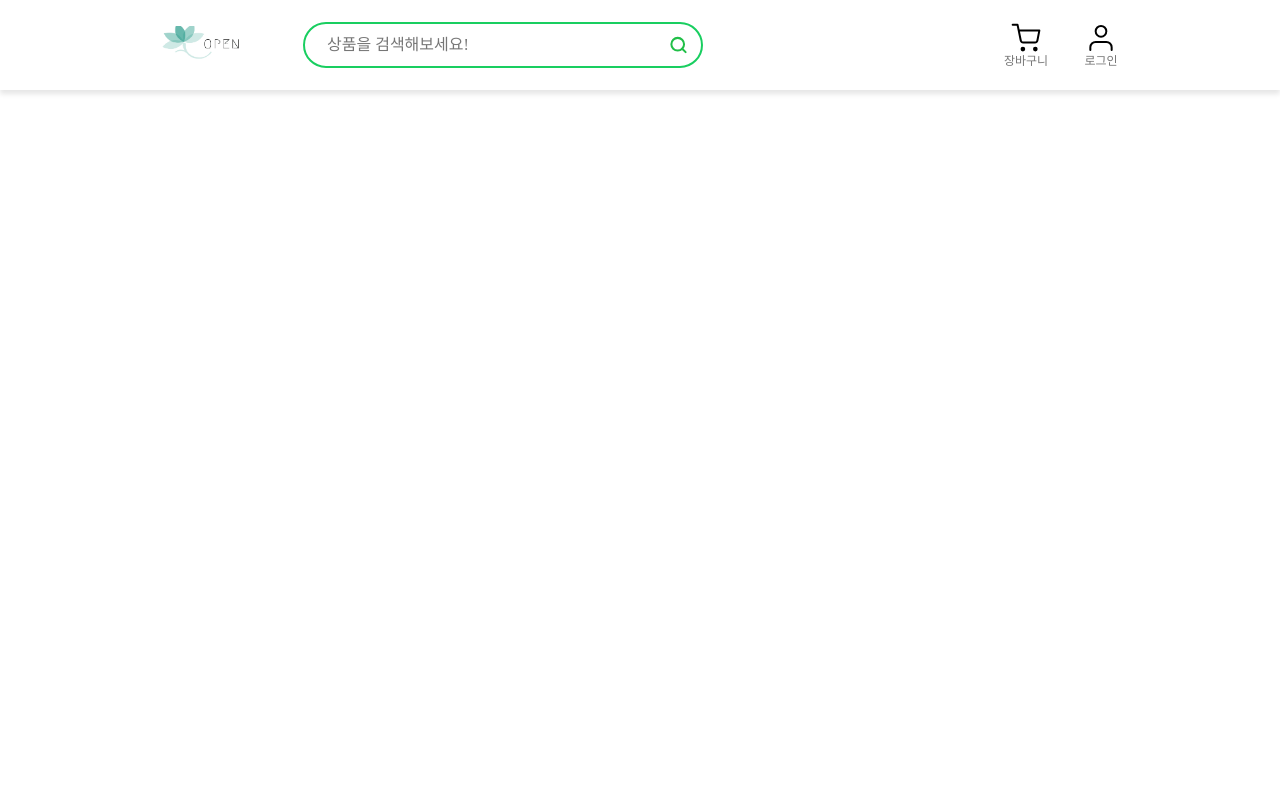
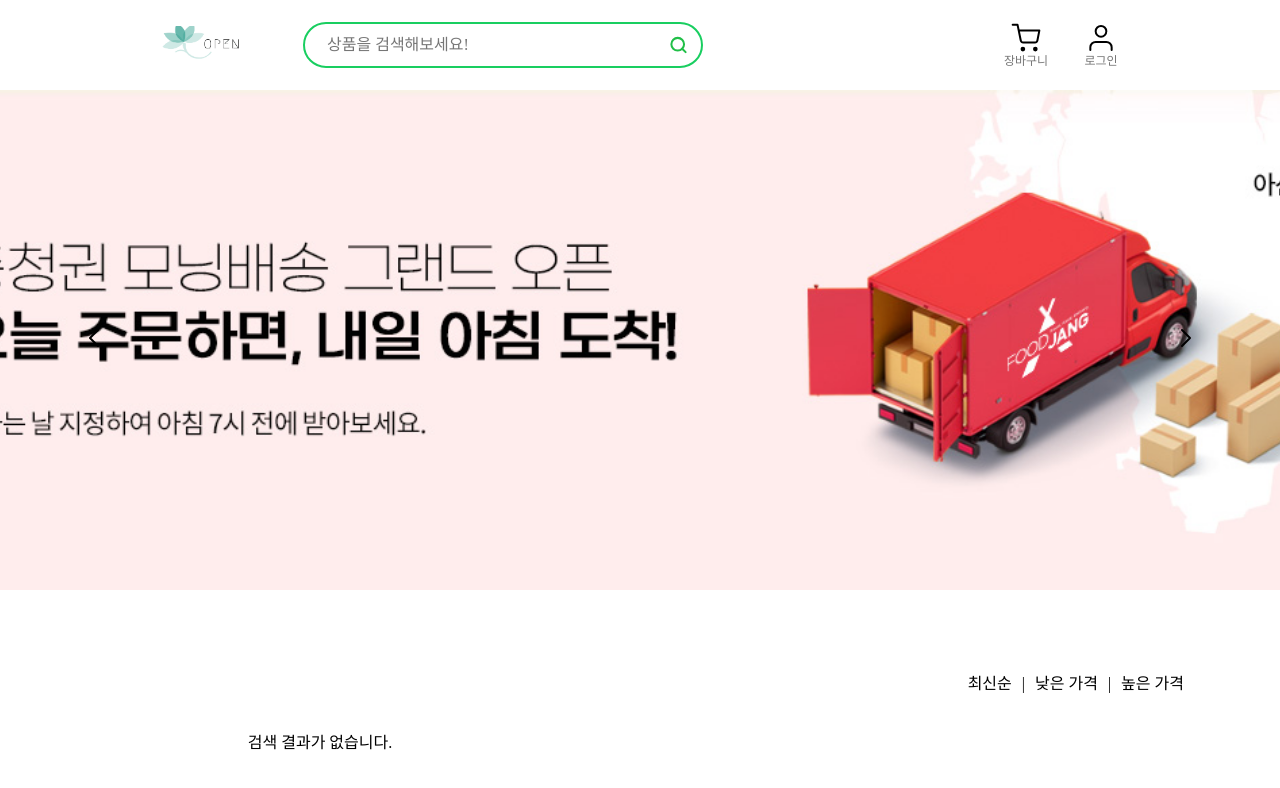
Before and after one commit to fefepo/online-food-shopping, a React (Create React App) app: page /search in a window 1280 px wide. Before the commit this address had no page. Shown: the top 788 px of the page. Built offline with nearby package versions, Linux system fonts and the light colour scheme.

Commit message:
검색 기능 추가, 상품DB 수정, 정렬 기능 수정

```diff
--- a/src/App.jsx
+++ b/src/App.jsx
@@ -10,6 +10,7 @@ import Register from "./pages/Register";
 import MyPage from "./pages/MyPage";
 import AdminPage from "./pages/AdminPage";
 import OrderHistory from "./pages/OrderHistory";
+import { SearchPage } from "./pages/SearchPage";
 import { signOut } from "firebase/auth";
 import { auth } from "./firebase";
 
@@ -73,6 +74,7 @@ function App() {
         <Route path="/mypage" element={<MyPage />} />
         <Route path="/admin" element={<AdminPage />} />
         <Route path="/order-history" element={<OrderHistory />} />
+        <Route path="/search" element={<SearchPage convertPrice={convertPrice} />} /> {/* 추가된 라우트 */}
       </Routes>
     </BrowserRouter>
   );
--- a/src/components/eventBanner/eventBanner.jsx
+++ b/src/components/eventBanner/eventBanner.jsx
@@ -5,8 +5,9 @@ export const EventBanner = () => {
     <article
       className={styles.banner}
       style={{
-        backgroundImage: "url(/images/event.png",
-        backgroundSize: "100%",
+        backgroundImage: "url(/images/event.jpg",
+        backgroundSize: "cover",
+        backgroundPosition: "center",
       }}
     >
       <div className={styles.right}>
--- a/src/components/header/topNavigationBar/topNavigationBar.jsx
+++ b/src/components/header/topNavigationBar/topNavigationBar.jsx
@@ -1,12 +1,20 @@
 import styles from "./topNavigationBar.module.css";
 import { Link, useNavigate } from "react-router-dom";
+import { useState } from "react";
 
 export const TopNavigationBar = ({ cart, isAuthenticated, logout, isAdmin }) => {
   const navigate = useNavigate();
+  const [searchTerm, setSearchTerm] = useState("");
 
   const handleLogout = () => {
     logout();
     navigate("/login");
+  };
+
+  const handleSearch = (e) => {
+    if (e.key === 'Enter') {
+      navigate(`/search?query=${searchTerm}`);
+    }
   };
 
   return (
@@ -18,8 +26,18 @@ export const TopNavigationBar = ({ cart, isAuthenticated, logout, isAdmin }) =>
           </h1>
         </Link>
         <div className={styles.input_wrap}>
-          <input type="text" placeholder="상품을 검색해보세요!" />
-          <img src="/images/icon-search.svg" alt="search" />
+          <input
+            type="text"
+            placeholder="상품을 검색해보세요!"
+            value={searchTerm}
+            onChange={(e) => setSearchTerm(e.target.value)}
+            onKeyPress={handleSearch}
+          />
+          <img
+            src="/images/icon-search.svg"
+            alt="search"
+            onClick={() => navigate(`/search?query=${searchTerm}`)}
+          />
         </div>
       </div>
 
@@ -64,7 +82,6 @@ export const TopNavigationBar = ({ cart, isAuthenticated, logout, isAdmin }) =>
                 <span>로그아웃</span>
               </button>
             </>
-
           )
         ) : (
           <Link to="/login">
--- a/src/components/main/main.jsx
+++ b/src/components/main/main.jsx
@@ -1,16 +1,15 @@
-// src/components/main/main.jsx
 import styles from "./main.module.css";
 import { useEffect } from "react";
 import { EventBanner } from "../eventBanner/eventBanner";
 import { Product } from "../products/product";
-import { collection, getDocs } from 'firebase/firestore';
+import { collection, getDocs, query, orderBy } from 'firebase/firestore';
 import { db } from '../../firebase';
 
 export const Main = ({ convertPrice, products, setProducts }) => {
   const sortProduct = (type) => {
     const newProduct = [...products];
     if (type === "recent") {
-      newProduct.sort((a, b) => a.id - b.id);
+      newProduct.sort((a, b) => b.createdAt.seconds - a.createdAt.seconds);
     } else if (type === "row") {
       newProduct.sort((a, b) => a.price - b.price);
     } else if (type === "high") {
@@ -22,7 +21,8 @@ export const Main = ({ convertPrice, products, setProducts }) => {
   useEffect(() => {
     const fetchProducts = async () => {
       const productsCollection = collection(db, 'products');
-      const productSnapshot = await getDocs(productsCollection);
+      const q = query(productsCollection, orderBy("createdAt", "desc"));
+      const productSnapshot = await getDocs(q);
       const productList = productSnapshot.docs.map(doc => ({ id: doc.id, ...doc.data() }));
       setProducts(productList);
     };
--- a/src/pages/AdminPage.jsx
+++ b/src/pages/AdminPage.jsx
@@ -1,6 +1,6 @@
 import React, { useState, useEffect } from 'react';
 import { db } from '../firebase';
-import { collection, addDoc, deleteDoc, doc, updateDoc, getDocs } from 'firebase/firestore';
+import { collection, addDoc, deleteDoc, doc, updateDoc, getDocs, serverTimestamp } from 'firebase/firestore';
 import styles from './adminPage.module.css';
 
 const AdminPage = () => {
@@ -22,8 +22,12 @@ const AdminPage = () => {
 
   const handleAddProduct = async () => {
     try {
-      const docRef = await addDoc(collection(db, 'products'), newProduct);
-      setProducts([...products, { id: docRef.id, ...newProduct }]);
+      const newProductWithTimestamp = {
+        ...newProduct,
+        createdAt: serverTimestamp() // createdAt 필드를 추가
+      };
+      const docRef = await addDoc(collection(db, 'products'), newProductWithTimestamp);
+      setProducts([...products, { id: docRef.id, ...newProductWithTimestamp }]);
       setNewProduct({ name: '', price: '', provider: '', image: '' });
     } catch (error) {
       console.error('Error adding product: ', error);
--- /dev/null
+++ b/src/pages/SearchPage.jsx
@@ -0,0 +1,77 @@
+import React, { useEffect, useState } from "react";
+import styles from "./searchPage.module.css";
+import { useLocation } from "react-router-dom";
+import { collection, getDocs } from "firebase/firestore";
+import { db } from "../firebase";
+import { Product } from "../components/products/product";
+import { EventBanner } from "../components/eventBanner/eventBanner";
+
+export const SearchPage = ({ convertPrice }) => {
+  const location = useLocation();
+  const searchParams = new URLSearchParams(location.search);
+  const searchTerm = searchParams.get("query");
+
+  const [searchResults, setSearchResults] = useState([]);
+  const [sortedResults, setSortedResults] = useState([]);
+
+  const sortProduct = (type) => {
+    const newProduct = [...searchResults];
+    if (type === "recent") {
+      newProduct.sort((a, b) => a.id - b.id);
+    } else if (type === "low") {
+      newProduct.sort((a, b) => a.price - b.price);
+    } else if (type === "high") {
+      newProduct.sort((a, b) => b.price - a.price);
+    }
+    setSortedResults(newProduct);
+  };
+
+  useEffect(() => {
+    const fetchProducts = async () => {
+      try {
+        const productsCollection = collection(db, 'products');
+        const productSnapshot = await getDocs(productsCollection);
+        const productList = productSnapshot.docs.map(doc => ({ id: doc.id, ...doc.data() }));
+
+        // 이름에 검색어가 포함된 제품만 필터링
+        const filteredProducts = productList.filter(product =>
+          product.name.includes(searchTerm)
+        );
+
+        console.log("Fetched products:", filteredProducts);
+        setSearchResults(filteredProducts);
+        setSortedResults(filteredProducts); // 초기 정렬 설정
+      } catch (error) {
+        console.error("Error fetching products: ", error);
+      }
+    };
+
+    if (searchTerm) {
+      fetchProducts();
+    }
+  }, [searchTerm]);
+
+  return (
+    <>
+      <EventBanner />
+      <div className={styles.filter}>
+        <p onClick={() => sortProduct("recent")}>최신순</p>
+        <p onClick={() => sortProduct("low")}>낮은 가격</p>
+        <p onClick={() => sortProduct("high")}>높은 가격</p>
+      </div>
+      <main className={styles.flex_wrap}>
+        {sortedResults.length > 0 ? (
+          sortedResults.map((product) => (
+            <Product
+              key={`key-${product.id}`}
+              product={product}
+              convertPrice={convertPrice}
+            />
+          ))
+        ) : (
+          <p>검색 결과가 없습니다.</p>
+        )}
+      </main>
+    </>
+  );
+};
--- /dev/null
+++ b/src/pages/searchPage.module.css
@@ -0,0 +1,44 @@
+/* searchPage.module.css */
+.filter {
+    display: flex;
+    width: 85%;
+    margin: 0 auto;
+    justify-content: flex-end;
+  }
+
+  .filter > p:not(:last-child)::after {
+    content: "|";
+    padding: 10px;
+  }
+
+  .filter p {
+    cursor: pointer;
+  }
+
+  .flex_wrap {
+    max-width: 1440px;
+    display: grid;
+    grid-template-columns: repeat(3, 1fr);
+    place-items: center;
+    gap: 70px 0px;
+    margin: 0 auto;
+    margin-top: 35px;
+  }
+
+  @media (max-width: 1440px) {
+    .flex_wrap {
+      grid-template-columns: repeat(2, 1fr);
+    }
+  }
+
+  @media (max-width: 768px) {
+    .flex_wrap {
+      grid-template-columns: repeat(1, 1fr);
+    }
+  }
+
+  @media (max-width: 360px) {
+    .filter p {
+      font-size: 12px;
+    }
+  }
```
Also changed, not shown: public/images/event.jpg (added), src/pages/MyPage.css (line endings or trailing spaces).
